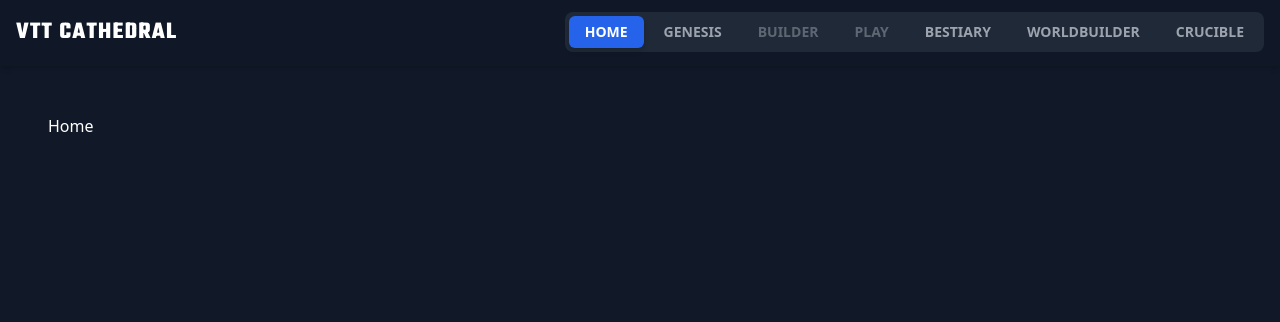
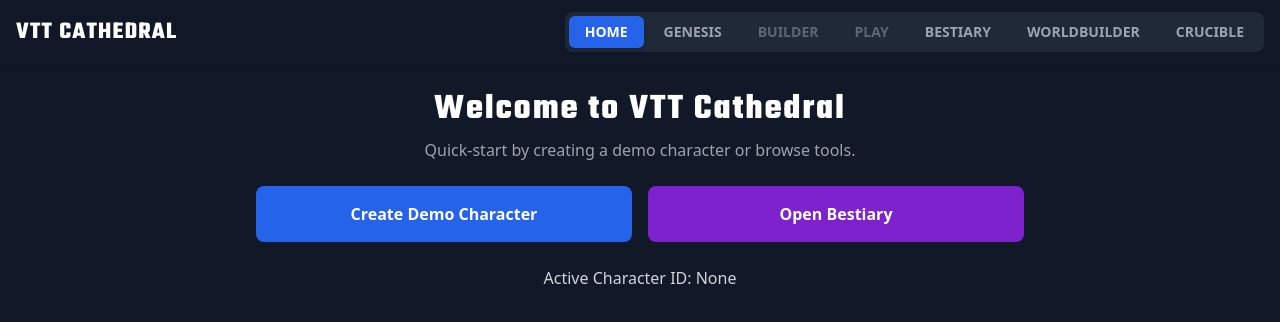
Before and after one commit to WeningerII/virtual-table-top, a React (Vite) app: page / in a window 1280 px wide. Shown: the top 322 px of the page. Built offline with nearby package versions, Linux system fonts and the light colour scheme.

Commit message:
Add Home component with demo character creation and routing
Co-authored-by: weningerii <weningerii@gmail.com>

```diff
--- a/components/routing/AppRouter.tsx
+++ b/components/routing/AppRouter.tsx
@@ -1,12 +1,38 @@
 import React from 'react';
-import { useAppSelector } from '../../state/hooks';
+import { useAppSelector, useAppDispatch } from '../../state/hooks';
+import { setActiveCharacterId } from '../../state/rosterSlice';
+import { setMode } from '../../state/appSlice';
+
+const Home: React.FC = () => {
+  const dispatch = useAppDispatch();
+  const activeId = useAppSelector((s) => s.roster.activeCharacterId);
+
+  const createDemoCharacter = () => {
+    const id = 'demo-' + Math.random().toString(36).slice(2, 8);
+    dispatch(setActiveCharacterId(id));
+  };
+
+  return (
+    <div className="max-w-3xl mx-auto animate-fade-in-up space-y-6">
+      <div className="text-center">
+        <h2 className="text-4xl font-bold font-teko tracking-wider text-white">Welcome to VTT Cathedral</h2>
+        <p className="text-gray-400 mt-2">Quick-start by creating a demo character or browse tools.</p>
+      </div>
+      <div className="grid grid-cols-1 md:grid-cols-2 gap-4">
+        <button onClick={createDemoCharacter} className="p-4 bg-blue-600 hover:bg-blue-500 rounded-lg font-bold">Create Demo Character</button>
+        <button onClick={() => dispatch(setMode('bestiary'))} className="p-4 bg-purple-700 hover:bg-purple-600 rounded-lg font-bold">Open Bestiary</button>
+      </div>
+      <div className="text-center text-gray-300">Active Character ID: {activeId ?? 'None'}</div>
+    </div>
+  );
+};
 
 const AppRouter: React.FC = () => {
   const mode = useAppSelector((s) => s.app.mode);
 
   switch (mode) {
     case 'home':
-      return <div className="p-6">Home</div>;
+      return <Home />;
     case 'builder':
       return <div className="p-6">Builder</div>;
     case 'genesis':
```
Also changed, not shown: 3 other files (tests, documents, lock files or other folders).
